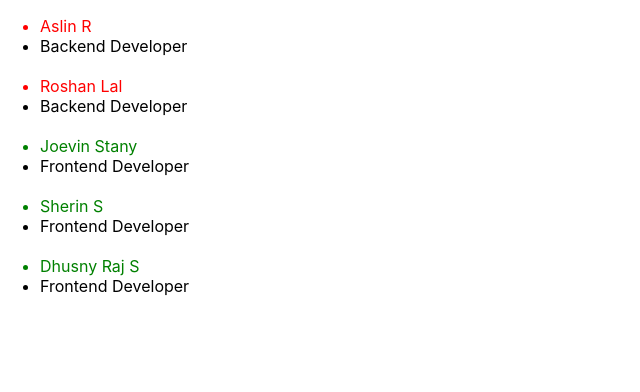
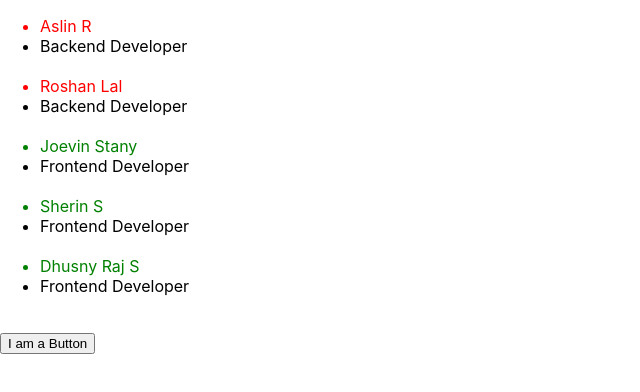
Before and after one commit to aslin-joel-r/learning-react-js, a React (Create React App) app in the folder client/: page / in a window 1280 px wide. Shown: the top 392 px of the page, without its empty margins (0-640 px from the left). Built offline with nearby package versions, Linux system fonts and the light colour scheme.

Commit message:
tried the event listener

```diff
--- a/client/src/App.js
+++ b/client/src/App.js
@@ -19,6 +19,7 @@ function App() {
       <li style={{color: info.role=='Backend Developer' ?'red':'green' }}>{info.name}</li>
       <li>{info.role}</li>
       <br/>
+
     </div>
     ;
   })
@@ -30,7 +31,7 @@ function App() {
     <div>
 
       <ul>{everyone}</ul>
-
+      <MyButton/>
     </div>
   );
 }
--- a/client/src/MyButton.js
+++ b/client/src/MyButton.js
@@ -1,5 +1,8 @@
 export default function MyButton(){
+    function clickedMe(){
+        alert("You clicked me");
+    }
     return(
-        <button>I am a Button</button>
+        <button onClick={clickedMe()}>I am a Button</button>
     )
 }
```
